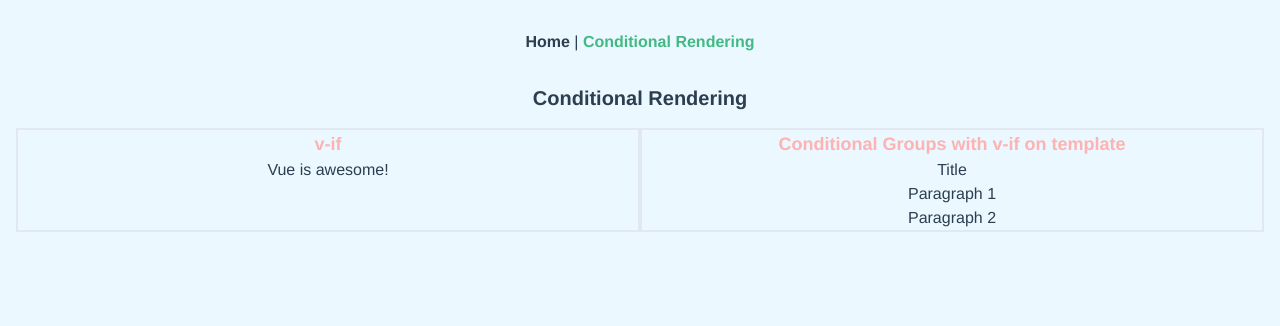
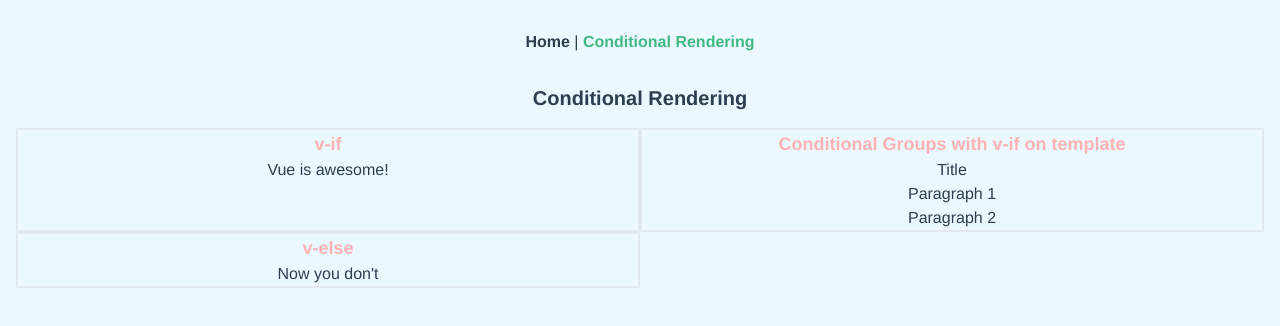
Before and after one commit to muhsenmaqsudi/vue-progress, a Vue app: page /conditional-rendering in a window 1280 px wide. Shown: the top 326 px of the page. Built offline with nearby package versions, Linux system fonts and the light colour scheme.

Commit message:
conditional rendering | v-else

```diff
--- a/src/views/ConditionalRendering.vue
+++ b/src/views/ConditionalRendering.vue
@@ -1,7 +1,7 @@
 <template>
   <div>
     <h1 class="text-xl font-bold">Conditional Rendering</h1>
-    <div class="flex p-4">
+    <div class="flex px-4 pt-4">
       <div class="w-1/2 border-2">
         <h2 class="text-lg font-semibold text-red-300">v-if</h2>
         <h3 v-if="awesome">Vue is awesome!</h3>
@@ -17,6 +17,17 @@
           <p>Paragraph 1</p>
           <p>Paragraph 2</p>
         </template>
+      </div>
+    </div>
+    <div class="flex px-4">
+      <div class="w-1/2 border-2">
+        <h2 class="text-lg font-semibold text-red-300">v-else</h2>
+        <div v-if="Math.random() > 0.5">
+          Now you see me
+        </div>
+        <div v-else>
+          Now you don't
+        </div>
       </div>
     </div>
   </div>
```
